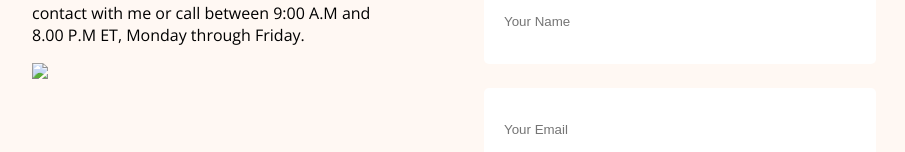
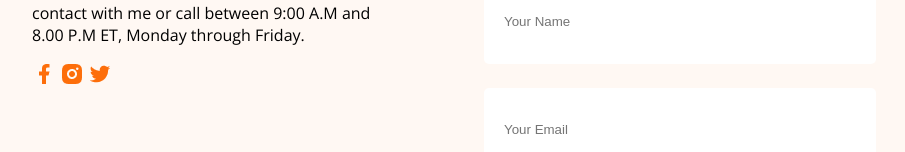
Before and after one commit to abrarjim23/web-dev-portfolio, a plain HTML site: page index.html in a window 1280 px wide. Shown: the part 3687-3839 px from the top of the page, without its empty margins (206-1111 px from the left). Drawn offline with nearby package versions, Linux system fonts and the light colour scheme; the site is published under a folder, as on GitHub Pages, so addresses that start at the root find nothing.

Commit message:
Image location edited

```diff
--- a/index.html
+++ b/index.html
@@ -174,9 +174,9 @@
         <div class="footer-column">
             <h3 class="section-title">Lets Connect</h3>
             <p>Please fill out the form on this section to contact with me or call between 9:00 A.M and 8.00 P.M ET, Monday through Friday.</p>
-            <a href=""><img src="/images/icons/facebook.png"></a>
-            <a href=""><img src="/images/icons/insta.png" alt=""></a>
-            <a href=""><img src="/images/icons/twitter.png" alt=""></a>
+            <a href=""><img src="images/icons/facebook.png"></a>
+            <a href=""><img src="images/icons/insta.png" alt=""></a>
+            <a href=""><img src="images/icons/twitter.png" alt=""></a>
         </div>
         <div class="footer-column">
             <h3 class="section-title">Let's Message Me</h3>
```
